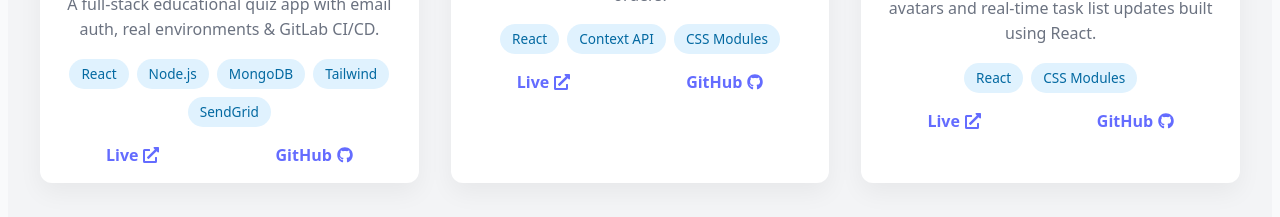
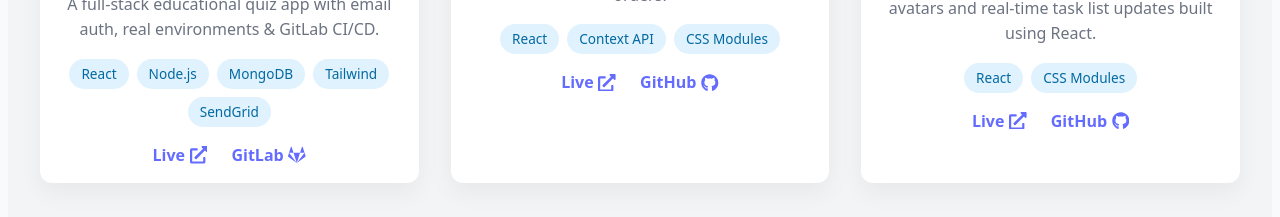
Before and after one commit to asyke/my-portfolio, a React (Vite) app: page /projects in a window 1280 px wide. Shown: the part 577-794 px from the top of the page. Built offline with nearby package versions, Linux system fonts and the light colour scheme.

Commit message:
adding gitlab icon

```diff
--- a/src/components/Projects.jsx
+++ b/src/components/Projects.jsx
@@ -1,7 +1,7 @@
-import './Projects.scss'
-import { projects } from '../data/projects'
-import { FaExternalLinkAlt, FaGithub } from 'react-icons/fa'
-import { motion } from 'framer-motion'
+import "./Projects.scss";
+import { projects } from "../data/projects";
+import { FaExternalLinkAlt, FaGithub, FaGitlab } from "react-icons/fa";
+import { motion } from "framer-motion";
 
 function Projects() {
   return (
@@ -20,22 +20,25 @@ function Projects() {
             <p>{project.description}</p>
             <div className="tech-stack">
               {project.tech.map((tech, i) => (
-                <span key={i} className="badge">{tech}</span>
+                <span key={i} className="badge">
+                  {tech}
+                </span>
               ))}
             </div>
             <div className="project-links">
               <a href={project.live} target="_blank" rel="noreferrer">
                 Live <FaExternalLinkAlt />
               </a>
-              <a href={project.github} target="_blank" rel="noreferrer">
-                GitHub <FaGithub />
+              <a href={project.repo} target="_blank" rel="noreferrer">
+                {project.repoType === "gitlab" ? "GitLab" : "GitHub"}{" "}
+                {project.repoType === "gitlab" ? <FaGitlab /> : <FaGithub />}
               </a>
             </div>
           </motion.div>
         ))}
       </div>
     </div>
-  )
+  );
 }
 
-export default Projects
+export default Projects;
--- a/src/components/Projects.scss
+++ b/src/components/Projects.scss
@@ -13,7 +13,6 @@
   .projects-grid {
     display: grid;
     gap: 2rem;
-
     grid-template-columns: repeat(auto-fit, minmax(280px, 1fr));
   }
 
@@ -24,10 +23,16 @@
     box-shadow: 0 10px 25px rgba(0, 0, 0, 0.05);
     transition: all 0.3s ease-in-out;
 
+    &:hover {
+      transform: translateY(-5px);
+      box-shadow: 0 12px 30px rgba(0, 0, 0, 0.15);
+    }
+
     img {
       width: 100%;
       border-radius: 8px;
       margin-bottom: 1rem;
+      object-fit: cover;
     }
 
     h2 {
@@ -39,6 +44,12 @@
       font-size: 1rem;
       color: var(--text-secondary);
       margin-bottom: 1rem;
+
+      // optional truncation if needed
+      // display: -webkit-box;
+      // -webkit-line-clamp: 4;
+      // -webkit-box-orient: vertical;
+      // overflow: hidden;
     }
 
     .tech-stack {
@@ -49,18 +60,19 @@
       margin-bottom: 1rem;
 
       .badge {
-          background-color: #e0f2fe;
-          color: #0369a1;
+        background-color: var(--badge-bg, #e0f2fe);
+        color: var(--badge-text, #0369a1);
         padding: 0.3rem 0.75rem;
         font-size: 0.85rem;
         border-radius: 9999px;
+        font-weight: 500;
       }
     }
 
     .project-links {
       display: flex;
-        justify-content: space-around;
-        gap: 1rem;
+      justify-content: center;
+      gap: 1.5rem;
 
       a {
         display: inline-flex;
@@ -68,6 +80,11 @@
         gap: 0.3rem;
         font-weight: bold;
         color: var(--link-color);
+        transition: color 0.3s;
+
+        svg {
+          font-size: 1.1rem;
+        }
 
         &:hover {
           color: var(--link-hover);
--- a/src/data/projects.js
+++ b/src/data/projects.js
@@ -7,16 +7,17 @@ export const projects = [
       description: 'A full-stack educational quiz app with email auth, real environments & GitLab CI/CD.',
       tech: ['React', 'Node.js', 'MongoDB', 'Tailwind', 'SendGrid'],
       live: 'https://math-ort.netlify.app/',
-      gitlab: 'https://gitlab.com/math-ort/ort',
+      repo: 'https://gitlab.com/math-ort/ort',
+      repoType: 'gitlab',
       image: '/images/math-ort-preview.png',
     },
     {
       title: 'ReactMeals – Food Ordering App',
-        description:
-          'A responsive food ordering app built with React. Users can add meals to cart and place orders.',
+      description: 'A responsive food ordering app built with React. Users can add meals to cart and place orders.',
       tech: ['React', 'Context API', 'CSS Modules'],
       live: 'https://food-order-asylbek.netlify.app/',
-        github: 'https://github.com/asyke/food-app-redo',
+      repo: 'https://github.com/asyke/food-app-redo',
+      repoType: 'github',
       image: reactMealsImg,
     },
     {
@@ -24,7 +25,8 @@ export const projects = [
       description: 'A task management UI with team member avatars and real-time task list updates built using React.',
       tech: ['React', 'CSS Modules'],
       live: 'https://todolist-react-asylbek.netlify.app/',
-        github: 'https://github.com/asyke/react-task-app', // 🔁 update if actual link differs
+      repo: 'https://github.com/asyke/react-task-app',
+      repoType: 'github',
       image: todoListImg,
     }
   ]
```
Lines whose indentation alone changed are shown as unchanged.
